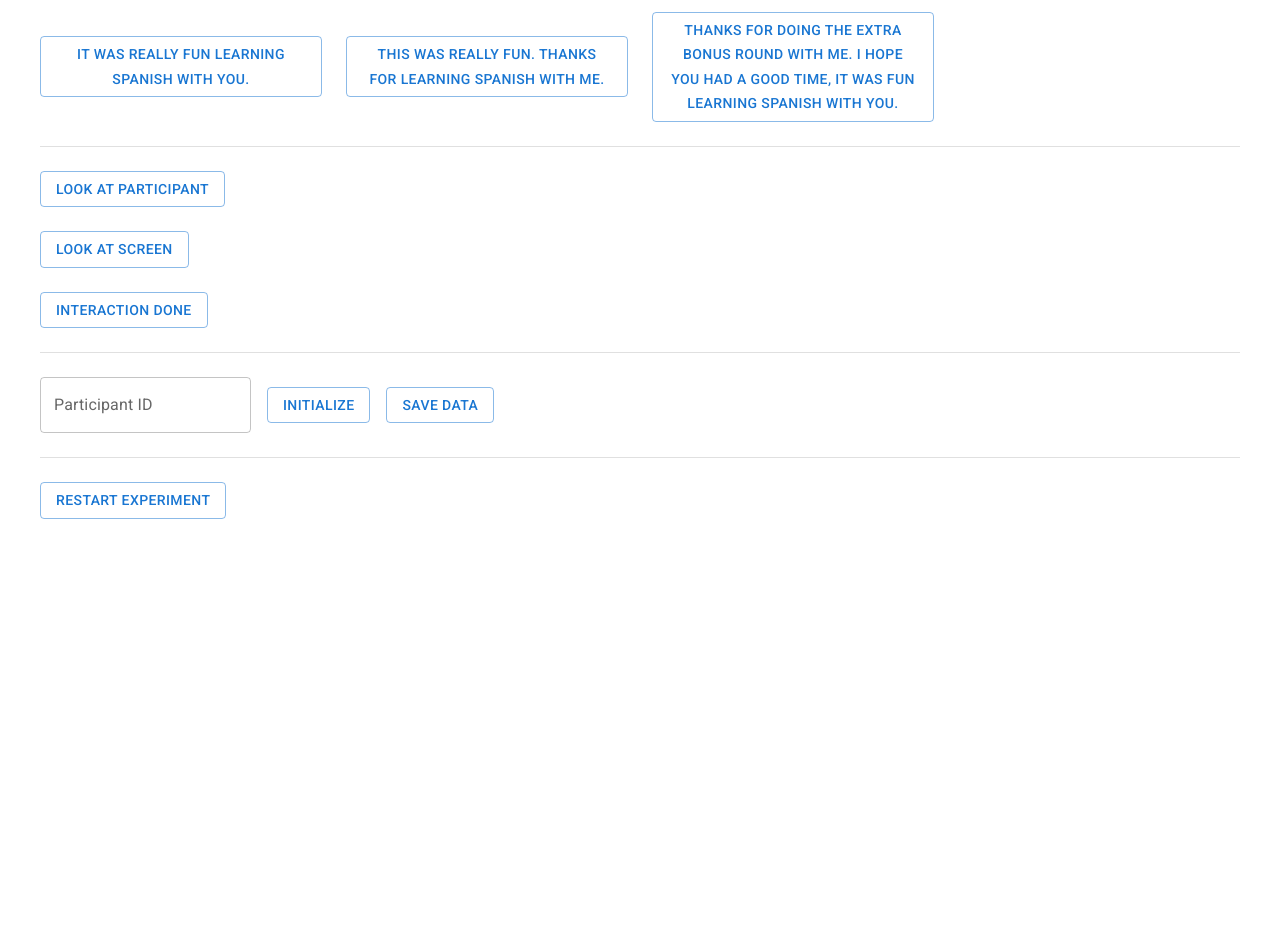
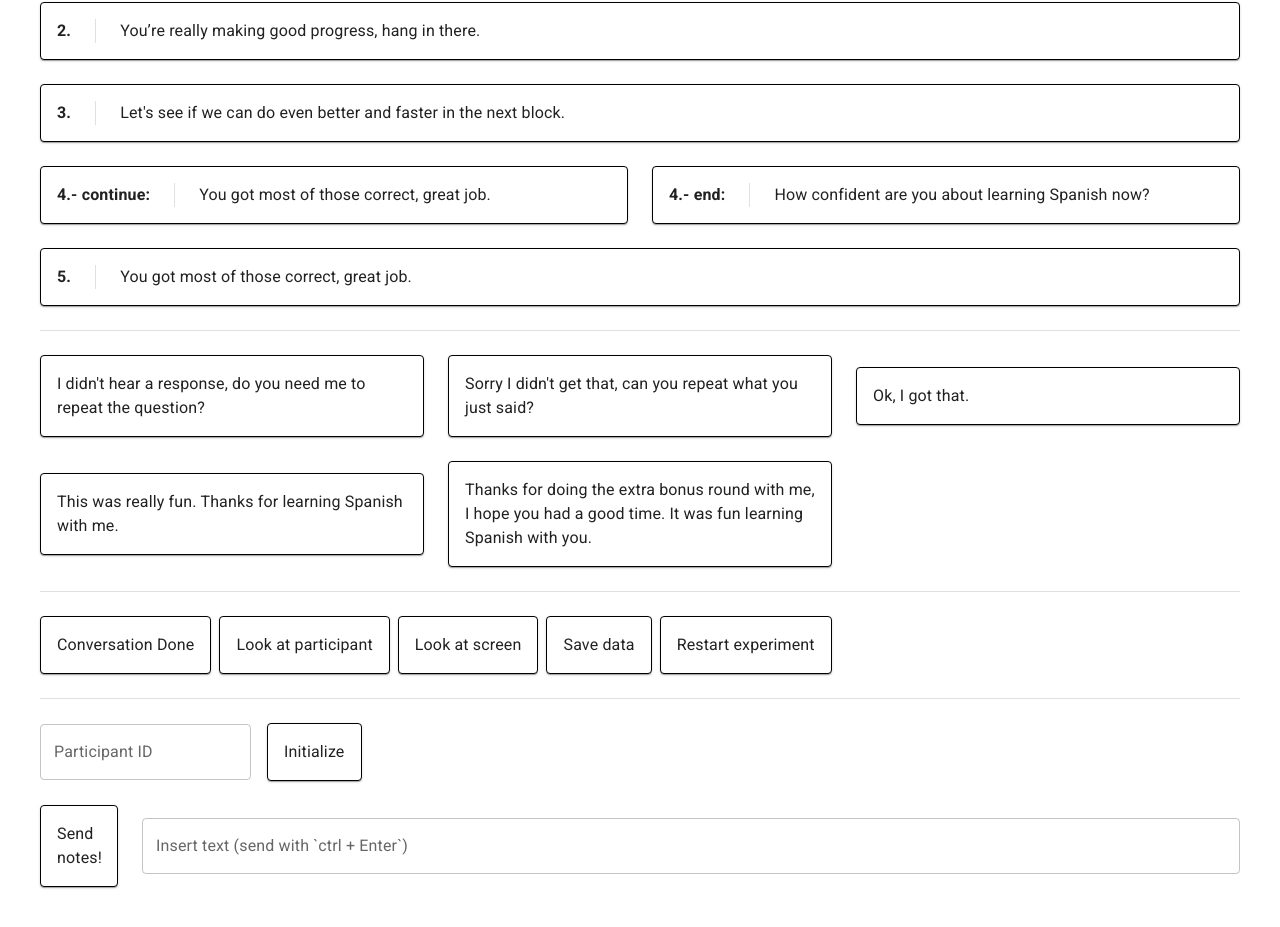
Before and after one commit to NaoPepper4hri/speech-learning, a React (Create React App) app in the folder client/: page /control in a window 1280 px wide. Shown: the part 308-1235 px from the top of the page. Before the commit the page ends 867 px from the top, so only its background shows below. Built offline with nearby package versions, Linux system fonts and the light colour scheme.

Commit message:
Control page formatting.

```diff
--- a/client/src/PepperControl.js
+++ b/client/src/PepperControl.js
@@ -1,12 +1,17 @@
 import {
   Button,
+  Card,
+  CardActionArea,
+  CardContent,
   Dialog,
   DialogActions,
   DialogContent,
   DialogContentText,
   Divider,
   Grid,
+  Stack,
   TextField,
+  Typography,
 } from "@mui/material";
 import React from "react";
 import {
@@ -19,25 +24,50 @@ import {
   restartExperiment,
 } from "./utils";
 
-const actions = [
-  "Ok, let's try one more task and see if we can improve!",
-  "Well, you know what they say, practice makes perfect.",
-  "I'm glad to hear that, lets keep going.",
-  "I'm glad to hear that, lets keep going.",
-  "You got most of those correct, great job.",
-  "Lets see if we can do even better and faster in the next block.",
-  "Sorry I didn't get that, can you repeat what you just said.",
+const scheduled_actions = [
+  [{ text: "Ok, let's try one more task and see if we can improve!" }],
+  [{ text: "Well, you know what they say, practice makes perfect." }],
+  [{ text: "You’re really making good progress, hang in there." }],
+  [
+    {
+      text: "Let's see if we can do even better and faster in the next block.",
+    },
+  ],
+  [
+    { text: "You got most of those correct, great job.", label: "continue" },
+    { text: "How confident are you about learning Spanish now?", label: "end" },
+  ],
+  [{ text: "You got most of those correct, great job." }],
+];
+
+const other_actions = [
+  "I didn't hear a response, do you need me to repeat the question?",
+  "Sorry I didn't get that, can you repeat what you just said?",
   "Ok, I got that.",
-  "It was really fun learning Spanish with you.",
   "This was really fun. Thanks for learning Spanish with me.",
-  "Thanks for doing the extra bonus round with me. I hope you had a good time, it was fun learning Spanish with you.",
+  "Thanks for doing the extra bonus round with me, I hope you had a good time. It was fun " +
+    "learning Spanish with you.",
 ];
+
+class CardButton extends React.Component {
+  render() {
+    const { children, onClick } = this.props;
+    return (
+      <Card sx={{ border: "1px solid black" }}>
+        <CardActionArea onClick={onClick}>
+          <CardContent>{children}</CardContent>
+        </CardActionArea>
+      </Card>
+    );
+  }
+}
 
 class PepperControl extends React.Component {
   state = {
     dialogOpen: false,
     participantId: "",
     dyntext: "",
+    notes: "",
     id: "",
   };
 
@@ -49,65 +79,103 @@ class PepperControl extends React.Component {
     }
   };
 
-  render() {
-    const { id, dyntext } = this.state;
+  wOzStageReaction = (r, key, ncols = 12) => {
+    const cols = ncols / r.length;
+    console.log(ncols, r, r.length, cols);
+    return r.map((t, idx) => (
+      <Grid key={`r${key}c${idx}`} item xs={cols} justifyContent="center">
+        <CardButton>
+          <Stack direction="row" spacing={3}>
+            <Typography key="idx">
+              <strong>{`${key}${t.label ? `.- ${t.label}:` : "."}`}</strong>
+            </Typography>
+            <Divider key="divider" orientation="vertical" flexItem />
+            <Typography key="text">{t.text}</Typography>
+          </Stack>
+        </CardButton>
+      </Grid>
+    ));
+  };
+
+  insertText = (value, hint, onSubmit) => {
     return (
-      <Grid container padding={5} spacing={3} alignItems="center">
+      <React.Fragment>
         <Grid item xs={1} justifyContent="center">
-          <Button variant="outlined" onClick={() => requestPepperText(dyntext)}>
-            Say text
-          </Button>
+          <CardButton onClick={onSubmit}>
+            <Typography>{hint}</Typography>
+          </CardButton>
         </Grid>
         <Grid item xs={11}>
           <TextField
-            label="Insert text"
+            label="Insert text (send with `ctrl + Enter`)"
             variant="outlined"
             fullWidth
             multiline
-            value={dyntext}
+            value={value}
             onKeyPress={(ev) => {
               if (ev.shiftKey && ev.key === "Enter") {
-                requestPepperText(dyntext);
+                onSubmit();
               }
             }}
             onChange={(event) => this.setState({ dyntext: event.target.value })}
           />
         </Grid>
-        {actions.map((a, idx) => (
-          <Grid key={idx} item xs={3} justifyContent="center">
-            <Button
-              variant="outlined"
+      </React.Fragment>
+    );
+  };
+
+  render() {
+    const { id, dyntext, notes } = this.state;
+    return (
+      <React.Fragment>
+        <Grid container padding={5} spacing={3} alignItems="center">
+          {this.insertText(dyntext, "Say text!", () => {
+            requestPepperText(dyntext);
+          })}
+          {scheduled_actions.map((a, idx) => this.wOzStageReaction(a, idx))}
+          <Grid item xs={12}>
+            <Divider />
+          </Grid>
+          {other_actions.map((a, idx) => (
+            <Grid key={idx} item xs={4} justifyContent="center">
+              <CardButton
                 onClick={() => {
                   requestPepperText(a);
                 }}
               >
-              {a}
-            </Button>
+                <Typography>{a}</Typography>
+              </CardButton>
             </Grid>
           ))}
           <Grid item xs={12}>
             <Divider />
           </Grid>
-        <Grid item xs={12}>
-          <Button
-            variant="outlined"
-            onClick={() => requestPepperLookAtParticipant()}
-          >
-            Look at participant
-          </Button>
+          <Grid item container direction="row" spacing={1}>
+            <Grid item>
+              <CardButton onClick={() => setConversationDone()}>
+                <Typography>Conversation Done</Typography>
+              </CardButton>
             </Grid>
-        <Grid item xs={12}>
-          <Button
-            variant="outlined"
-            onClick={() => requestPepperLookAtScreen()}
-          >
-            Look at screen
-          </Button>
+            <Grid item>
+              <CardButton onClick={() => requestPepperLookAtParticipant()}>
+                <Typography>Look at participant</Typography>
+              </CardButton>
             </Grid>
-        <Grid item xs={12}>
-          <Button variant="outlined" onClick={() => setConversationDone()}>
-            Interaction Done
-          </Button>
+            <Grid item>
+              <CardButton onClick={() => requestPepperLookAtScreen()}>
+                <Typography>Look at screen</Typography>
+              </CardButton>
+            </Grid>
+            <Grid item>
+              <CardButton onClick={() => saveData()}>
+                <Typography>Save data</Typography>
+              </CardButton>
+            </Grid>
+            <Grid item>
+              <CardButton onClick={() => this.setState({ dialogOpen: true })}>
+                <Typography>Restart experiment</Typography>
+              </CardButton>
+            </Grid>
           </Grid>
           <Grid item xs={12}>
             <Divider />
@@ -129,31 +197,18 @@ class PepperControl extends React.Component {
               />
             </Grid>
             <Grid item>
-            <Button
-              variant="outlined"
+              <CardButton
                 onClick={() => {
                   initialize({ id: id, date: new Date().toLocaleString() });
                 }}
               >
-              Initialize
-            </Button>
-          </Grid>
-          <Grid item>
-            <Button variant="outlined" onClick={() => saveData()}>
-              Save data
-            </Button>
+                <Typography>Initialize</Typography>
+              </CardButton>
             </Grid>
           </Grid>
-        <Grid item xs={12}>
-          <Divider />
-        </Grid>
-        <Grid item xs={12}>
-          <Button
-            variant="outlined"
-            onClick={() => this.setState({ dialogOpen: true })}
-          >
-            Restart experiment
-          </Button>
+          {this.insertText(notes, "Send notes!", () => {
+            // TODO: backend method for note taking
+          })}
         </Grid>
         <Dialog
           open={this.state.dialogOpen}
@@ -178,7 +233,7 @@ class PepperControl extends React.Component {
             </DialogActions>
           </DialogContent>
         </Dialog>
-      </Grid>
+      </React.Fragment>
     );
   }
 }
--- a/client/src/components/StartPage.js
+++ b/client/src/components/StartPage.js
@@ -1,7 +1,6 @@
 import React from "react";
 import { Box, Fab, Grid, Typography } from "@mui/material";
 import { KeyboardArrowRightRounded } from "@mui/icons-material";
-import { initialize } from "../utils";
 
 class StartPage extends React.Component {
   render() {
```
Lines whose indentation alone changed are shown as unchanged.
